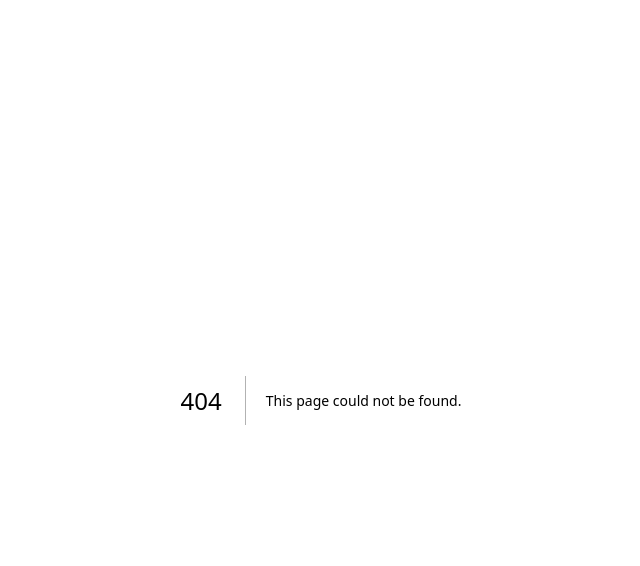
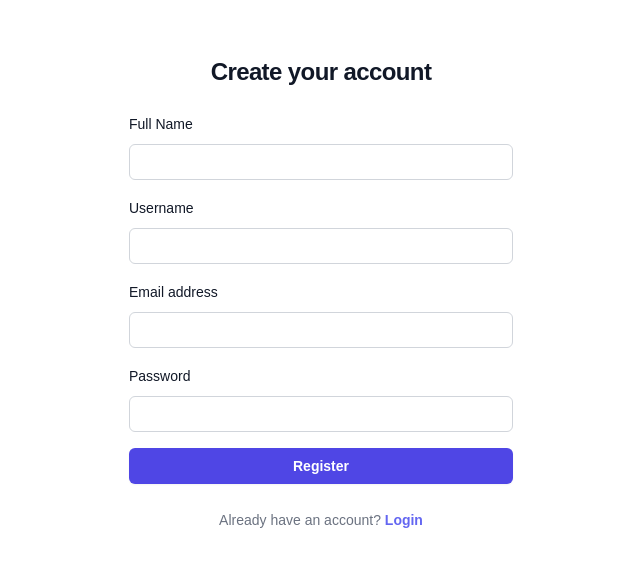
Before and after one commit to blackcoderx/snapcart-frontend, a Next.js app: page /register in a window 1280 px wide. Before the commit this address had no page. Shown: the top 566 px of the page, without its empty margins (319-959 px from the left). Built offline with nearby package versions, Linux system fonts and the light colour scheme.

Commit message:
i added the resgister page and the installed and uninstalled headless ui. and also added the activation page.

```diff
--- a/app/(authentication)/activate/[uid]/[token]/page.js
+++ b/app/(authentication)/activate/[uid]/[token]/page.js
@@ -0,0 +1,46 @@
+'use client'
+import React, {useEffect} from "react"
+import { useParams, useRouter } from "next/navigation"
+import { useActivationMutation } from "../../../../../redux/service/User"
+
+export default function ActivationPage() {
+  const params = useParams()
+  const {uid, token } = params
+  const router = useRouter();
+  const [activate, {isLoading, isError, error}] = useActivationMutation();
+
+  useEffect(()=>{
+    activate({uid,token})
+    .then(() => {
+      console.log('hi');
+      router.push('/login');
+    })
+  })
+
+  return (
+    <main>
+      <div className="flex min-h-screen items-center justify-center">
+        {isLoading && (
+          <div className="text-center">
+            <h2 className="text-2xl font-bold text-indigo-600 animate-pulse">
+              Activating your account...
+            </h2>
+            <div className="mt-4 h-8 w-8 animate-spin rounded-full border-4 border-indigo-600 border-t-transparent mx-auto"></div>
+          </div>
+        )}
+
+        {isError && (
+          <div className="text-center">
+            <h2 className="text-2xl font-bold text-red-600">
+              Activation Failed
+            </h2>
+            <p className="mt-2 text-gray-600">
+              {error?.data?.detail || "Something went wrong. Please try again."}
+            </p>
+          </div>
+        )}
+      </div>
+    </main>
+  )
+
+}
--- a/app/(authentication)/login/page.js
+++ b/app/(authentication)/login/page.js
@@ -7,7 +7,7 @@ export default function LoginPage() {
 
   const [email, setEmail] = useState("");
   const [password, setPassword] = useState("");
-  const [loginUser, {isLoading, isError, error}] = useLoginUserMutation();
+  const [loginUser, ] = useLoginUserMutation();
 
 
   const handleSubmit = (e) => {
@@ -21,11 +21,6 @@ export default function LoginPage() {
   return ( <main>
  <div className="flex min-h-full flex-1 flex-col justify-center px-6 py-12 lg:px-8">
         <div className="sm:mx-auto sm:w-full sm:max-w-sm">
-          <img
-            alt="Your Company"
-            src="https://tailwindui.com/plus/img/logos/mark.svg?color=indigo&shade=600"
-            className="mx-auto h-10 w-auto"
-          />
           <h2 className="mt-10 text-center text-2xl/9 font-bold tracking-tight text-gray-900">
             Sign in to your account
           </h2>
--- /dev/null
+++ b/app/(authentication)/register/page.js
@@ -0,0 +1,121 @@
+'use client'
+import Link from "next/link";
+import { useState } from "react";
+import { useRegisterUserMutation } from "../../../redux/service/User";
+
+export default function RegisterPage() {
+  const [full_name, setFullName] = useState("");
+  const [username, setUsername] = useState("");
+  const [email, setEmail] = useState("");
+  const [password, setPassword] = useState("");
+  const [registerUser] = useRegisterUserMutation();
+
+  const handleSubmit = (e) => {
+    e.preventDefault();
+    registerUser({ full_name, username, email, password });
+  };
+
+  return (
+    <main>
+      <div className="flex min-h-full flex-1 flex-col justify-center px-6 py-8 lg:px-8">
+        <div className="sm:mx-auto sm:w-full sm:max-w-sm">
+          <h2 className="mt-6 text-center text-2xl font-bold tracking-tight text-gray-900">
+            Create your account
+          </h2>
+        </div>
+
+        <div className="mt-6 sm:mx-auto sm:w-full sm:max-w-sm">
+          <form className="space-y-4" onSubmit={handleSubmit}>
+            <div>
+              <label htmlFor="fullName" className="block text-sm/6 font-medium text-gray-900">
+                Full Name
+              </label>
+              <div className="mt-2">
+                <input
+                  id="full_name"
+                  name="full_name"
+                  type="text"
+                  required
+                  value={full_name}
+                  onChange={(e) => setFullName(e.target.value)}
+                  className="block w-full rounded-md bg-white px-3 py-1.5 text-base
+                   text-gray-900 outline outline-1 -outline-offset-1
+                    outline-gray-300 placeholder:text-gray-400 focus:outline focus:outline-2 focus:-outline-offset-2 focus:outline-indigo-600 sm:text-sm/6"
+                />
+              </div>
+            </div>
+
+            <div>
+              <label htmlFor="username" className="block text-sm/6 font-medium text-gray-900">
+                Username
+              </label>
+              <div className="mt-2">
+                <input
+                  id="username"
+                  name="username"
+                  type="text"
+                  required
+                  value={username}
+                  onChange={(e) => setUsername(e.target.value)}
+                  className="block w-full rounded-md bg-white px-3 py-1.5 text-base text-gray-900 outline outline-1 -outline-offset-1 outline-gray-300 placeholder:text-gray-400 focus:outline focus:outline-2 focus:-outline-offset-2 focus:outline-indigo-600 sm:text-sm/6"
+                />
+              </div>
+            </div>
+
+            <div>
+              <label htmlFor="email" className="block text-sm/6 font-medium text-gray-900">
+                Email address
+              </label>
+              <div className="mt-2">
+                <input
+                  id="email"
+                  name="email"
+                  type="email"
+                  required
+                  autoComplete="email"
+                  value={email}
+                  onChange={(e) => setEmail(e.target.value)}
+                  className="block w-full rounded-md bg-white px-3 py-1.5 text-base text-gray-900 outline outline-1 -outline-offset-1 outline-gray-300 placeholder:text-gray-400 focus:outline focus:outline-2 focus:-outline-offset-2 focus:outline-indigo-600 sm:text-sm/6"
+                />
+              </div>
+            </div>
+
+            <div>
+              <label htmlFor="password" className="block text-sm/6 font-medium text-gray-900">
+                Password
+              </label>
+              <div className="mt-2">
+                <input
+                  id="password"
+                  name="password"
+                  type="password"
+                  required
+                  autoComplete="new-password"
+                  value={password}
+                  onChange={(e) => setPassword(e.target.value)}
+                  className="block w-full rounded-md bg-white px-3 py-1.5 text-base text-gray-900 outline outline-1 -outline-offset-1 outline-gray-300 placeholder:text-gray-400 focus:outline focus:outline-2 focus:-outline-offset-2 focus:outline-indigo-600 sm:text-sm/6"
+                />
+              </div>
+            </div>
+
+            <div>
+              <button
+                type="submit"
+                className="flex w-full justify-center rounded-md bg-indigo-600 px-3 py-1.5 text-sm/6 font-semibold text-white shadow-sm hover:bg-indigo-500 focus-visible:outline focus-visible:outline-2 focus-visible:outline-offset-2 focus-visible:outline-indigo-600"
+              >
+                Register
+              </button>
+            </div>
+          </form>
+
+          <p className="mt-6 text-center text-sm/6 text-gray-500">
+            Already have an account?{' '}
+            <Link href="/login" className="text-indigo-500 font-semibold hover:text-indigo-700">
+              Login
+            </Link>
+          </p>
+        </div>
+      </div>
+    </main>
+  );
+}
```
Also changed, not shown: components/forgot-password.js (added), 1 other file (tests, documents, lock files or other folders).
